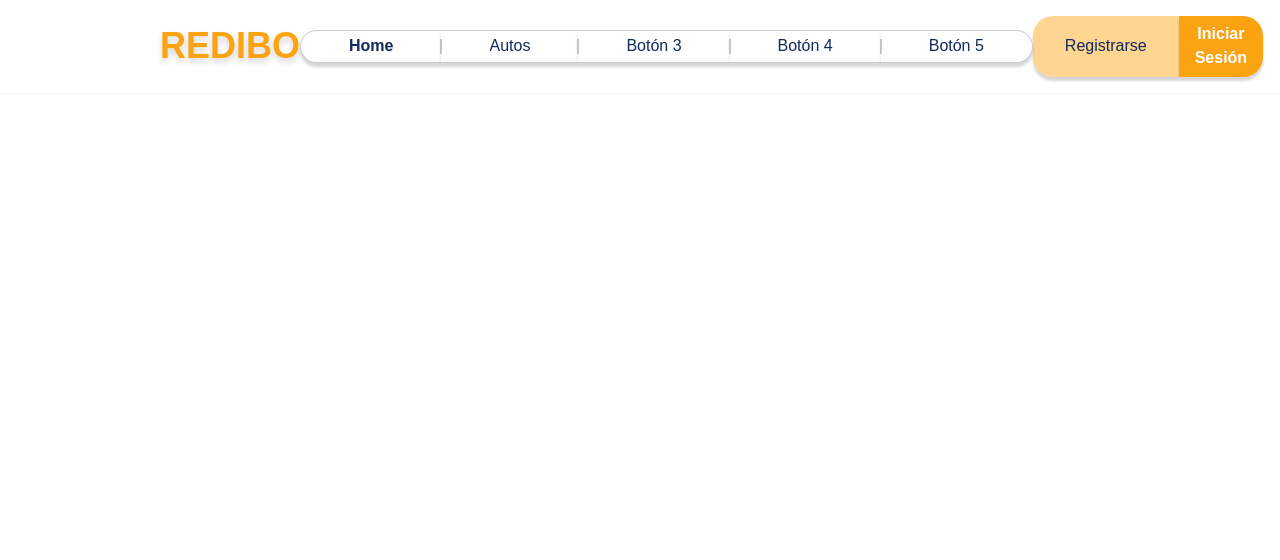
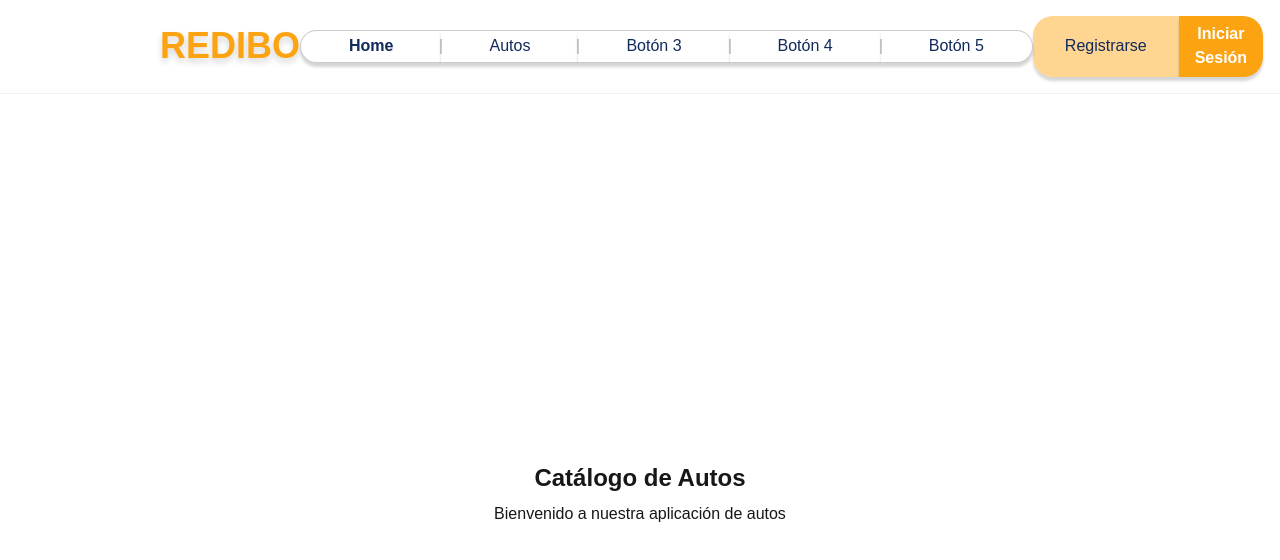
Before and after one commit to AngelTola/DeployRediboFront, a Next.js app in the folder my-app/: page / in a window 1280 px wide. Shown: the top 560 px of the page. Built offline with nearby package versions, Linux system fonts and the light colour scheme.

Commit message:
Segundo intento

```diff
--- a/my-app/next.config.ts
+++ b/my-app/next.config.ts
@@ -1,7 +1,9 @@
 import type { NextConfig } from "next";
 
 const nextConfig: NextConfig = {
-
+  reactStrictMode: true,
+  // Asegúrate de que se utilice el output correcto para despliegue
+  output: 'standalone',
 };
 
 export default nextConfig;
--- a/my-app/package.json
+++ b/my-app/package.json
@@ -3,7 +3,7 @@
   "version": "0.1.0",
   "private": true,
   "scripts": {
-    "dev": "next dev --turbopack",
+    "dev": "next dev",
     "build": "next build",
     "start": "next start",
     "lint": "next lint"
--- a/my-app/src/app/page.tsx
+++ b/my-app/src/app/page.tsx
@@ -1,6 +1,9 @@
+
 export default function Home() {
   return (
-    <div>
+    <div className="flex flex-col items-center justify-center min-h-screen p-4">
+      <h1 className="text-2xl font-bold">Catálogo de Autos</h1>
+      <p className="mt-2">Bienvenido a nuestra aplicación de autos</p>
     </div>
   );
 }
```
Also changed, not shown: my-app/vercel.json (added).
